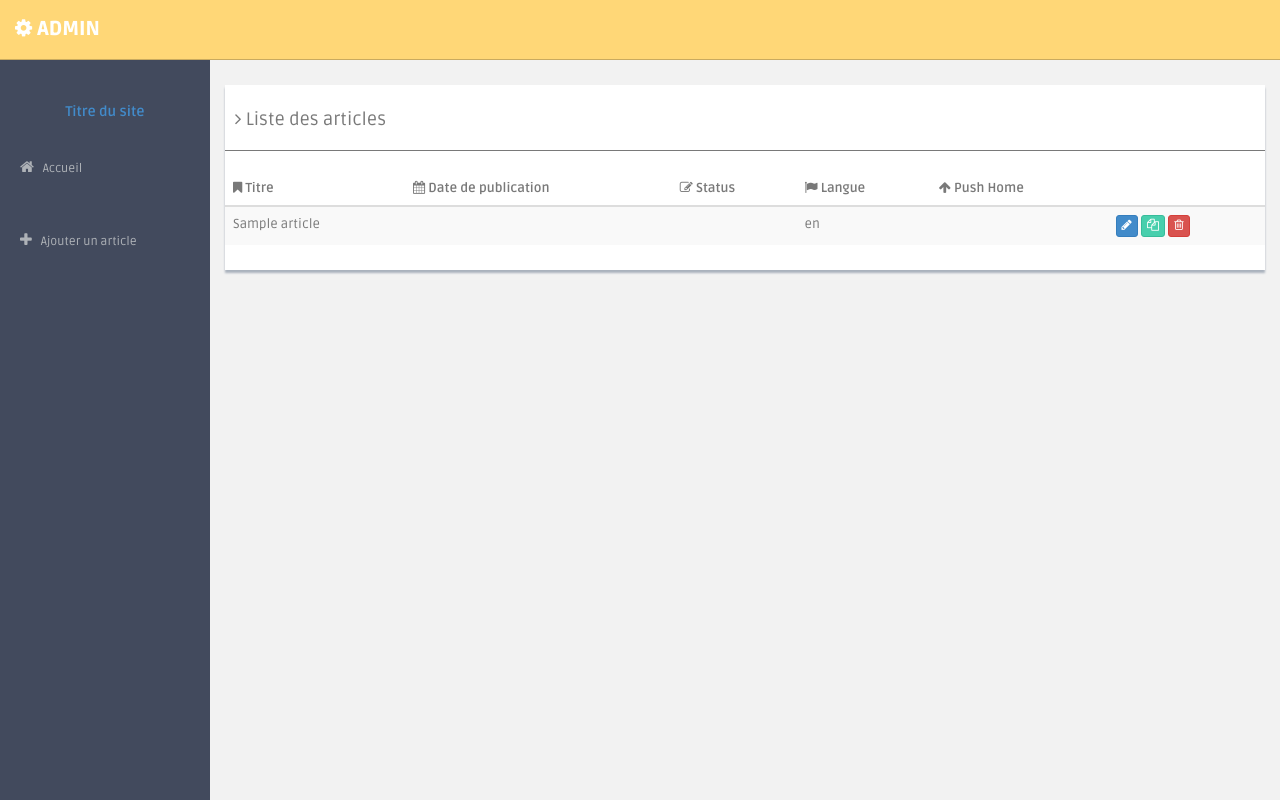
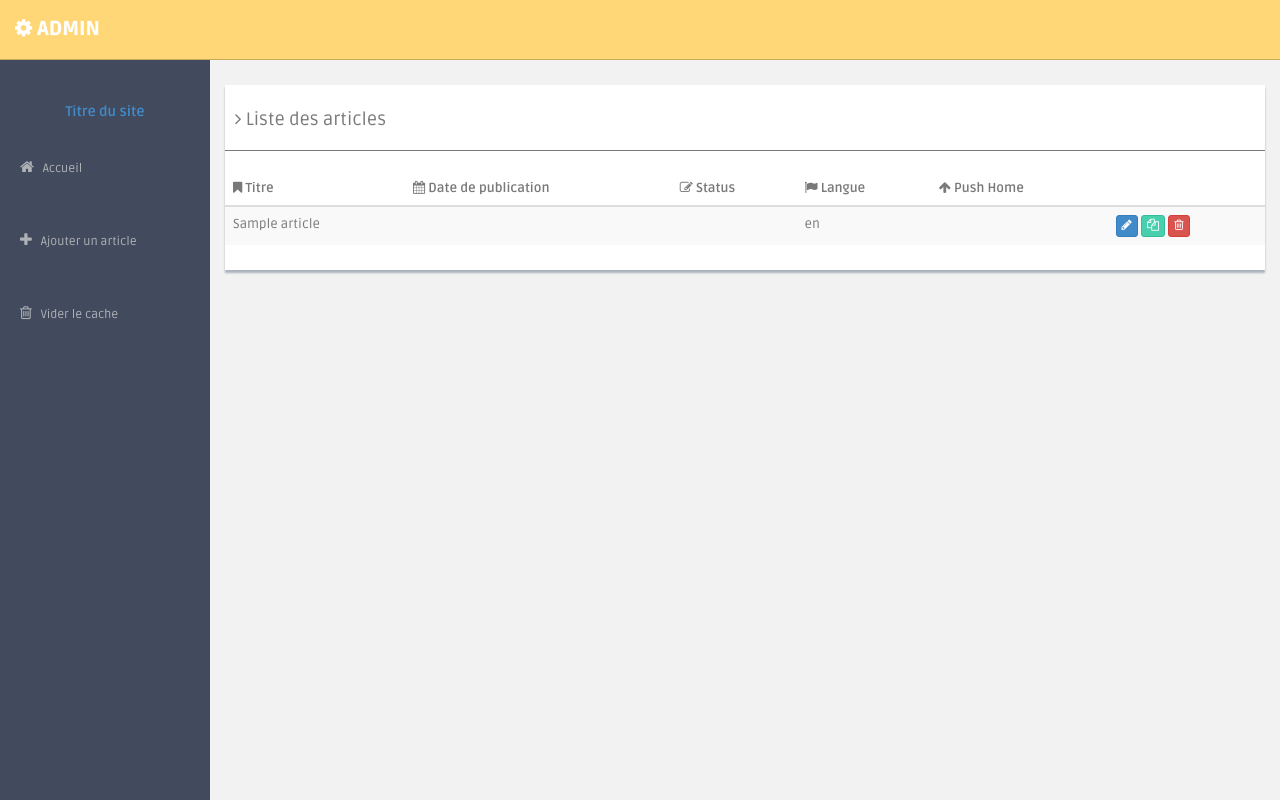
Before and after one commit to MaevaDbg/SilexBox, a PHP site: the page made by src/view/admin/index.html.twig in a window 1280 px wide. Run offline with PHP 8.4, Linux system fonts and the light colour scheme; the template is opened without the code that fills it: most values are stand-ins (such as "Sample title", 1, 10 or a date in 2020); some libraries are stand-ins or nearby versions.

Commit message:
ajout fct vider cache

```diff
--- a/src/view/admin/_layout.html.twig
+++ b/src/view/admin/_layout.html.twig
@@ -56,6 +56,13 @@
                                 <span>Ajouter un article</span>
                             </a>
                         </li>
+
+                        <li class="mt">
+                            <a href="{{ path('vider-cache') }}">
+                                <i class="fa fa-trash-o"></i>
+                                <span>Vider le cache</span>
+                            </a>
+                        </li>
                     </ul>
                     <!-- sidebar menu end-->
                 </div>
```
Also changed, not shown: src/controller.php (+14 -0 lines).
